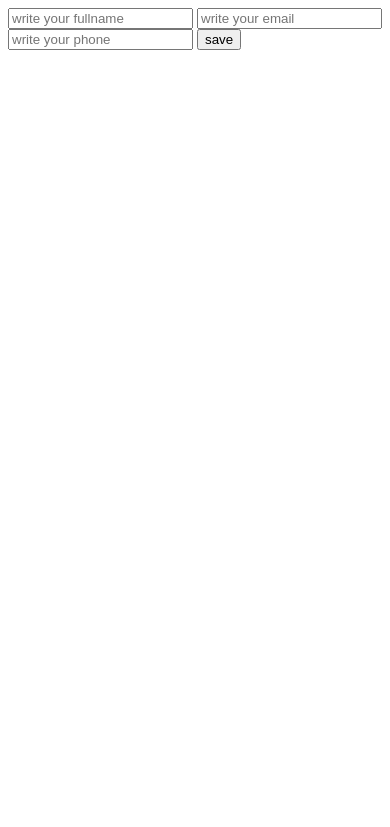
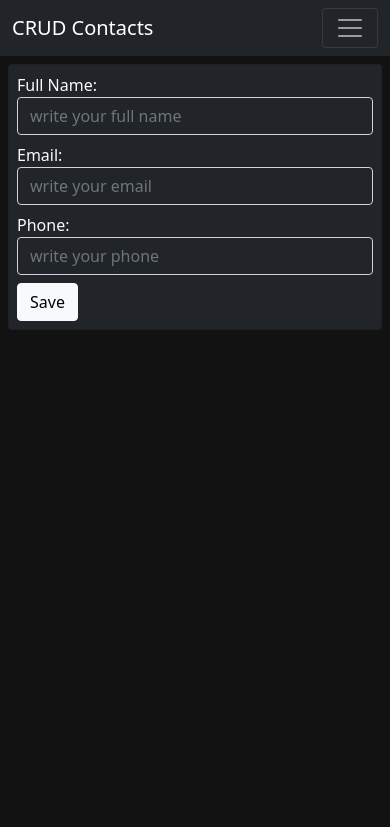
Before and after one commit to ContrerasJoel/Flask-CRUD-SQLalchemy, a Flask app: page / in a window 390 px wide. Shown: the top 827 px of the page. Run offline with Flask 2, Linux system fonts and the light colour scheme.

Commit message:
4to commit

```diff
--- a/app.py
+++ b/app.py
@@ -4,7 +4,8 @@ from flask_sqlalchemy import SQLAlchemy
 
 app = Flask(__name__)
 
-app.config['SQLALCHEMY_DATABASE_URI'] = 'mysql://root:1234qwas@localhost/contactsdb'
+app.secret_key = "secret key"
+app.config['SQLALCHEMY_DATABASE_URI'] = 'mysql://root:1234qwas@0.0.0.0/contactsdb'
 app.config['SQLALCHEMY_TRACK_MODIFICATIONS'] = False
 
 SQLAlchemy(app)
--- a/routes/contacts.py
+++ b/routes/contacts.py
@@ -1,6 +1,4 @@
-from crypt import methods
-import email
-from flask import Blueprint, render_template, request, redirect, url_for
+from flask import Blueprint, render_template, request, redirect, url_for, flash
 from models.contact import Contact
 from utils.db import db
 
@@ -24,6 +22,8 @@ def add_contacts():
     db.session.add(new_contact)
     db.session.commit()
 
+    flash("Contact added successfuly!")
+
     return redirect(url_for('contacts.index'))
 
 @contacts.route('/update/<id>', methods=['POST', 'GET'])
@@ -38,6 +38,8 @@ def update(id):
 
         db.session.commit()
 
+        flash("Contact updated successfully!")
+
         return redirect(url_for("contacts.index"))
 
 
@@ -49,6 +51,8 @@ def delete(id):
     db.session.delete(contact)
     db.session.commit()
 
+    flash("Contact deleted successfully!")
+
     return redirect(url_for('contacts.index'))
 
 
--- /dev/null
+++ b/static/css/main.css
@@ -0,0 +1,7 @@
+body {
+    background: #121212;
+}
+
+.bg-black {
+    background: #090909;
+}
--- a/templates/Index.html
+++ b/templates/Index.html
@@ -1,23 +1,43 @@
-<form action="/new" method="POST">
-    <input type="text" name="fullname" placeholder="write your fullname">
-    <input type="text" name="email" placeholder="write your email">
-    <input type="text" name="phone" placeholder="write your phone">
+{% extends 'layout.html' %}
 
-    <button>save</button>
-</form>
+{% block content %}
 
-<div>
+
+
+<div class="row">
+
+    <div class="col-md-5">
+
+        {% include 'partials/_messages.html' %}
+
+        {% include 'partials/_contactsForm.html' %}
+
+    </div>
+
+
+    <div class="col-md-7">
             {% for contact in contacts %}
 
+            <div class="card mb-1 text-white bg-dark">
+                <div class="card-body">
+                    <div class="d-flex justify-content-between">
+                        <h4>{{contact.fullname}}</h4>
                         <div>
-        <h5>{{contact.fullname}}</h5>
-        <div>
-            <a href="{{ url_for('contacts.update', id=contact.id) }}">Update</a>
-            <a href="{{ url_for('contacts.delete', id=contact.id) }}">Delete</a>
+                            <a href="{{ url_for('contacts.update', id=contact.id) }}" class="btn btn-light
+                            btn-sm rounded-5" >Update</a>
+                            <a href="{{ url_for('contacts.delete', id=contact.id) }}" class="btn btn-danger
+                            btn-sm rounded-5">Delete</a>
+                        </div>
                     </div>
                     <p>{{contact.email}}</p>
                     <p>{{contact.phone}}</p>
                 </div>
+            </div>
 
             {% endfor %}
     </div>
+
+
+</div>
+
+{% endblock %}
--- /dev/null
+++ b/templates/layout.html
@@ -0,0 +1,30 @@
+<!DOCTYPE html>
+<html lang="en">
+
+<head>
+    <meta charset="UTF-8">
+    <meta http-equiv="X-UA-Compatible" content="IE=edge">
+    <meta name="viewport" content="width=device-width, initial-scale=1.0">
+    <title>CRUD Contacts</title>
+    <link href="https://cdn.jsdelivr.net/npm/bootstrap@5.1.3/dist/css/bootstrap.min.css" rel="stylesheet"
+        integrity="sha384-1BmE4kWBq78iYhFldvKuhfTAU6auU8tT94WrHftjDbrCEXSU1oBoqyl2QvZ6jIW3" crossorigin="anonymous">
+    <link rel="stylesheet" href="{{url_for('static',filename='css/main.css')}}">
+</head>
+
+<body>
+
+    {% include 'partials/_navbar.html' %}
+
+    <div class="container p-2">
+
+        {% block content %}
+        {% endblock %}
+
+
+    </div>
+
+
+
+</body>
+
+</html>
--- /dev/null
+++ b/templates/partials/_contactsForm.html
@@ -0,0 +1,25 @@
+<form action="/new" method="POST" class="card bg-dark text-light">
+
+<div class="card-body p-2">
+    <div class="mb-2">
+        <label for="fullname">Full Name:</label>
+        <input type="text" name="fullname" placeholder="write your full name" class="form-control rounder-10
+        bg-dark border-1 text-white" />
+    </div>
+
+    <div class="mb-2">
+        <label for="email">Email:</label>
+        <input type="text" name="email" placeholder="write your email" class="form-control rounder-10
+        bg-dark border-1 text-light" />
+    </div>
+
+    <div class="mb-2">
+        <label for="phone">Phone:</label>
+        <input type="text" name="phone" placeholder="write your phone" class="form-control rounder-10
+        bg-dark border-1 text-light" />
+    </div>
+
+    <button class="btn btn-light ">Save</button>
+</div>
+
+</form>
--- /dev/null
+++ b/templates/partials/_messages.html
@@ -0,0 +1,9 @@
+{% with messages = get_flashed_messages() %}
+
+    {% if messages %}
+        {% for message in messages %}
+            {{message}}
+        {% endfor %}
+    {% endif %}
+
+{% endwith%}
--- /dev/null
+++ b/templates/partials/_navbar.html
@@ -0,0 +1,16 @@
+<nav class="navbar navbar-expand-lg navbar-dark bg-dark">
+  <div class="container">
+    <a class="navbar-brand" href="/">CRUD Contacts</a>
+    <button class="navbar-toggler" type="button" data-bs-toggle="collapse" data-bs-target="#navbarNav"
+      aria-controls="navbarNav" aria-expanded="false" aria-label="Toggle navigation">
+      <span class="navbar-toggler-icon"></span>
+    </button>
+    <div class="collapse navbar-collapse" id="navbarNav">
+      <ul class="navbar-nav ms-auto">
+        <li class="nav-item">
+          <a class="nav-link" href="/about">About</a>
+        </li>
+      </ul>
+    </div>
+  </div>
+</nav>
--- a/templates/update.html
+++ b/templates/update.html
@@ -1,3 +1,7 @@
+{% extends 'layout.html' %}
+
+{% block content %}
+
 <form action="/update/{{contact.id}}" method="POST">
 
     <input type="text" name="fullname" placeholder="write your fullname" value="{{contact.fullname}}" />
@@ -6,3 +10,5 @@
 
     <button>save</button>
 </form>
+
+{% endblock %}
```
Also changed, not shown: templates/About.html (+7 -1 lines), templates/prueba.html (deleted). Lines whose indentation alone changed are shown as unchanged.
